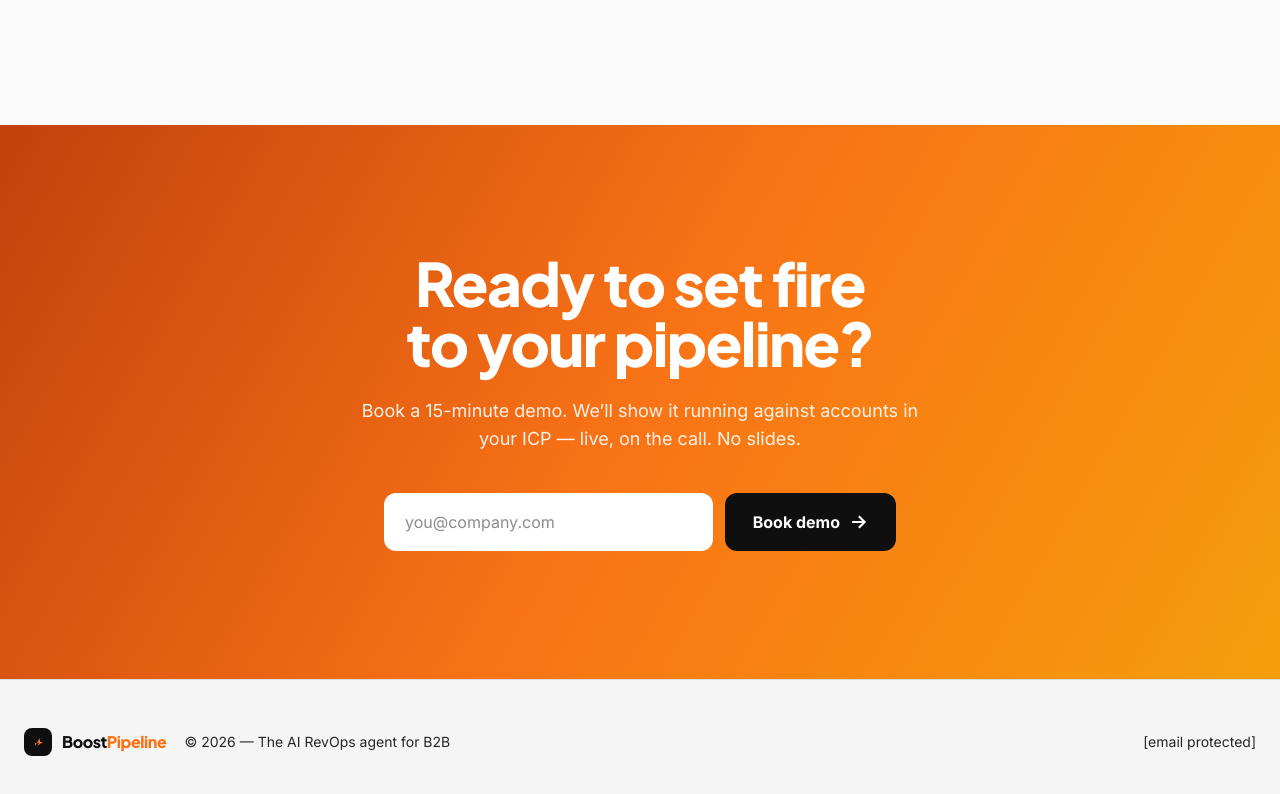
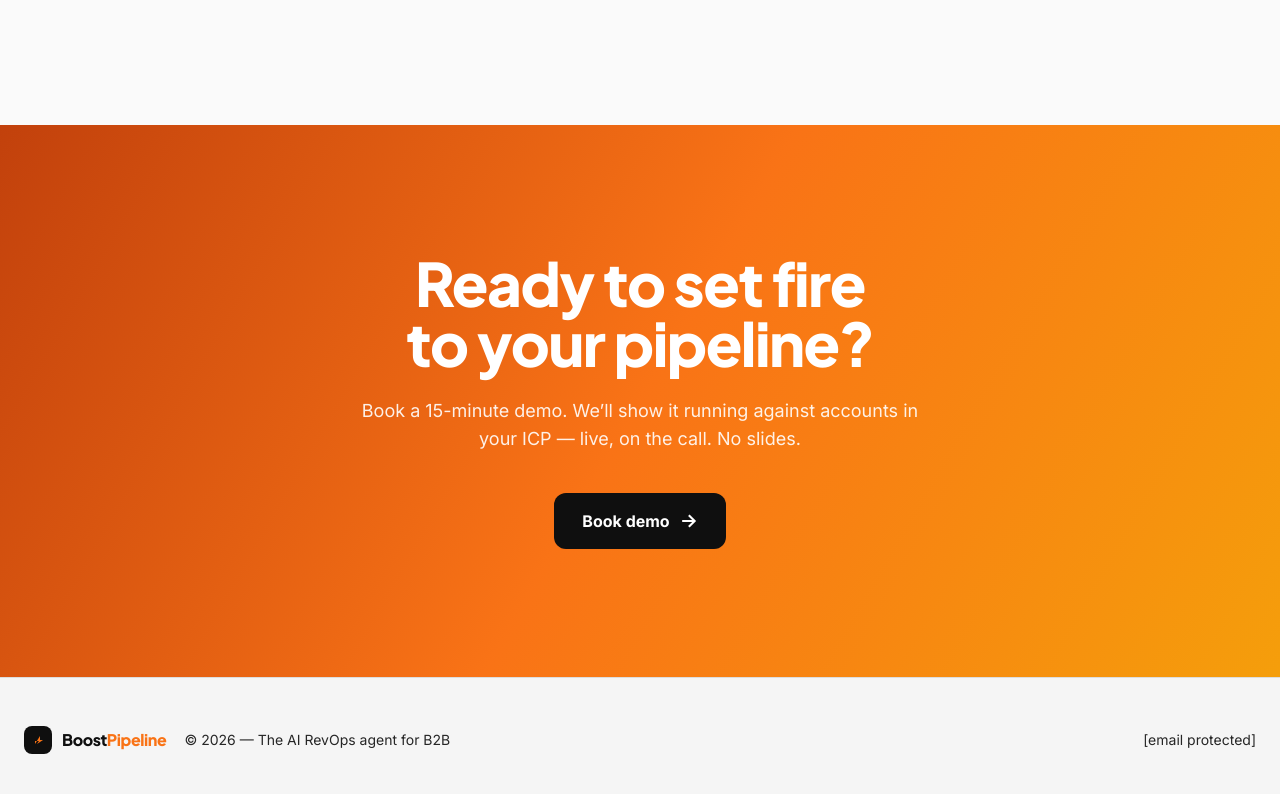
Before and after one commit to ignitemarketing/boostpipeline.com, a plain HTML site: page index.html in a window 1280 px wide. Shown: the part 2245-3039 px from the top of the page. Drawn offline with nearby package versions, Linux system fonts and the light colour scheme.

Commit message:
Replace the waitlist form that discarded submissions with a mailto CTA (#14)
The form had no action and no network call; its onsubmit only showed a
thank-you message, so every email typed was lost. Until a backend
exists, the Book demo button opens an email to hello@boostpipeline.com.

Refs #4

Co-authored-by: Colin Greig <colin@colingreig.com>
Co-authored-by: Claude Opus 5.5 <noreply@anthropic.com>
Co-authored-by: hermes-executor[bot] <313252216+hermes-executor[bot]@users.noreply.github.com>

```diff
--- a/index.html
+++ b/index.html
@@ -221,17 +221,10 @@ tailwind.config = {
         Book a 15-minute demo. We&rsquo;ll show it running against accounts in your ICP &mdash;
         live, on the call. No slides.
       </p>
-      <form class="flex flex-col sm:flex-row gap-3 max-w-lg mx-auto" onsubmit="event.preventDefault(); document.getElementById('ok').classList.remove('hidden'); document.getElementById('form').classList.add('hidden')" id="form">
-        <label class="sr-only" for="email">Work email</label>
-        <input id="email" type="email" required placeholder="you@company.com" class="flex-1 bg-white border border-transparent text-carbon-900 placeholder-carbon-600/60 px-5 py-4 rounded-xl outline-none focus:border-carbon-900 text-base min-h-[52px]">
-        <button type="submit" class="bg-carbon-900 hover:bg-carbon-800 text-white font-bold px-7 py-4 rounded-xl transition-colors inline-flex items-center justify-center gap-2 min-h-[52px]">
-          Book demo
-          <svg class="w-5 h-5" viewBox="0 0 24 24" fill="none" stroke="currentColor" stroke-width="2.5" aria-hidden="true"><path d="M5 12h14M13 5l7 7-7 7"/></svg>
-        </button>
-      </form>
-      <div id="ok" class="hidden bg-white/15 border border-white/30 text-white rounded-xl px-6 py-4 max-w-lg mx-auto font-medium" role="status" aria-live="polite">
-        Got it. We&rsquo;ll be in touch with a calendar link within the hour.
-      </div>
+      <a href="mailto:hello@boostpipeline.com?subject=Demo%20request" class="bg-carbon-900 hover:bg-carbon-800 text-white font-bold px-7 py-4 rounded-xl transition-colors inline-flex items-center justify-center gap-2 min-h-[52px]">
+        Book demo
+        <svg class="w-5 h-5" viewBox="0 0 24 24" fill="none" stroke="currentColor" stroke-width="2.5" aria-hidden="true"><path d="M5 12h14M13 5l7 7-7 7"/></svg>
+      </a>
     </div>
   </section>
 
```
